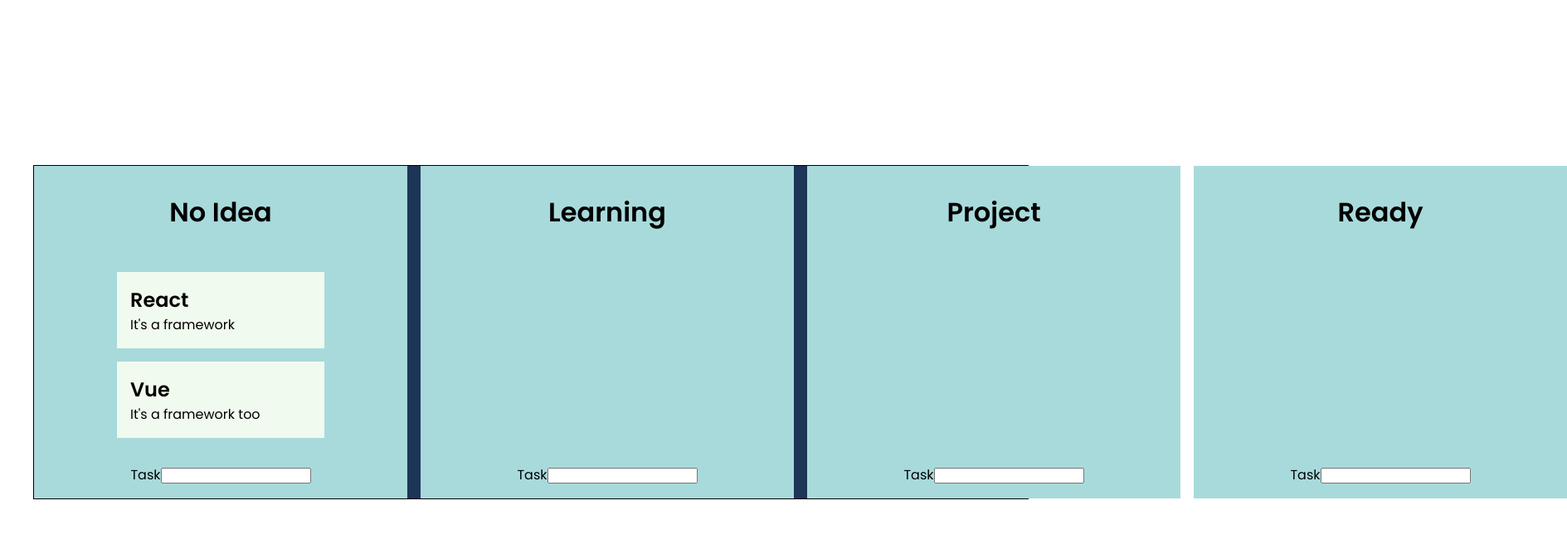
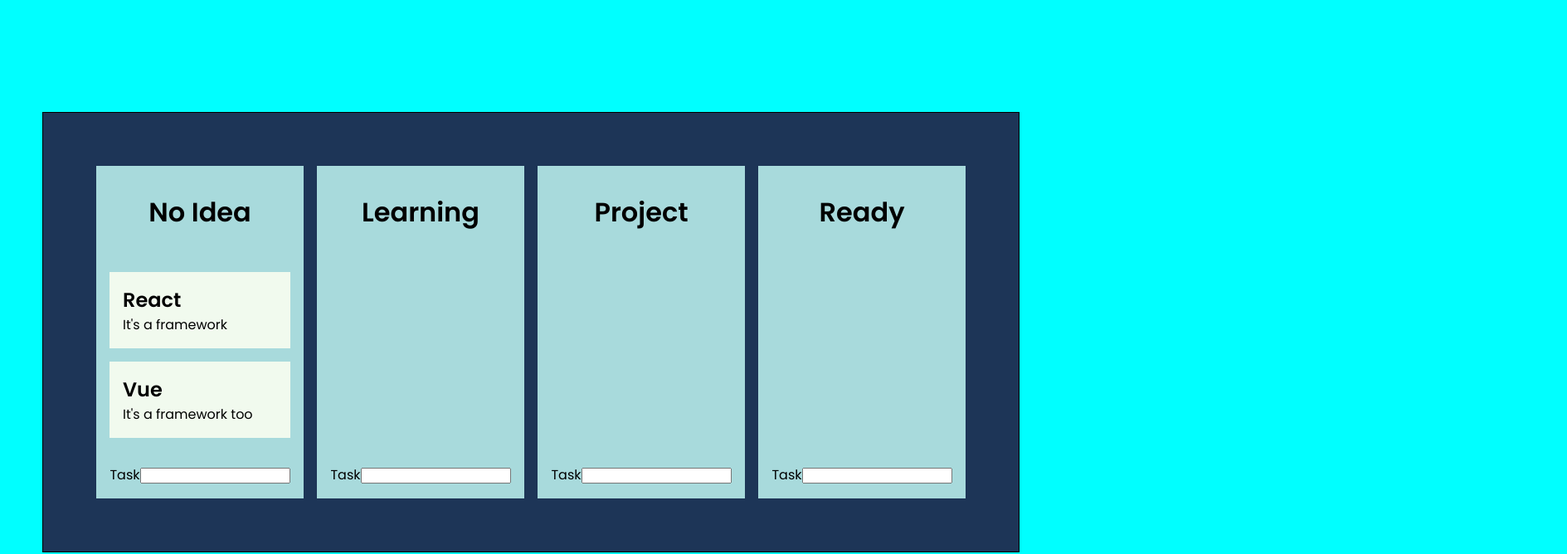
Before and after one commit to mariangz/learning-app, a JavaScript app: page / in a window 1280 px wide. Shown: the top 668 px of the page at 83% size, 1889 px wide, since content can reach past the window. Built offline with nearby package versions, Linux system fonts and the light colour scheme.

Commit message:
add color variables

```diff
--- a/src/index.css
+++ b/src/index.css
@@ -1,3 +1,10 @@
+:root {
+	--rose: #fef5f1;
+	--coral: #eb6f5b;
+	--peach: #feceb4;
+	--blue: #1411ec;
+}
+
 * {
 	box-sizing: border-box;
 	margin: 0;
@@ -10,24 +17,26 @@ body {
 	display: flex;
 	justify-content: center;
 	align-items: center;
+	background-color: aqua;
 }
 
 .container {
 	border: 1px solid black;
-	max-width: 1200px;
 	display: flex;
 	gap: 1rem;
+	max-width: 1200px;
+	padding: 4rem;
 }
 
 .card {
 	background-color: #a8dadc;
-	width: 450px;
 	display: flex;
 	flex-direction: column;
 	flex-basis: 90%;
 	align-items: center;
 	gap: 1rem;
 	padding: 1rem;
+	width: 250px;
 }
 
 .card__body {
@@ -35,7 +44,7 @@ body {
 }
 
 .task {
-	width: 250px;
+	width: 100%;
 	background-color: #f1faee;
 	padding: 1rem;
 }
```
